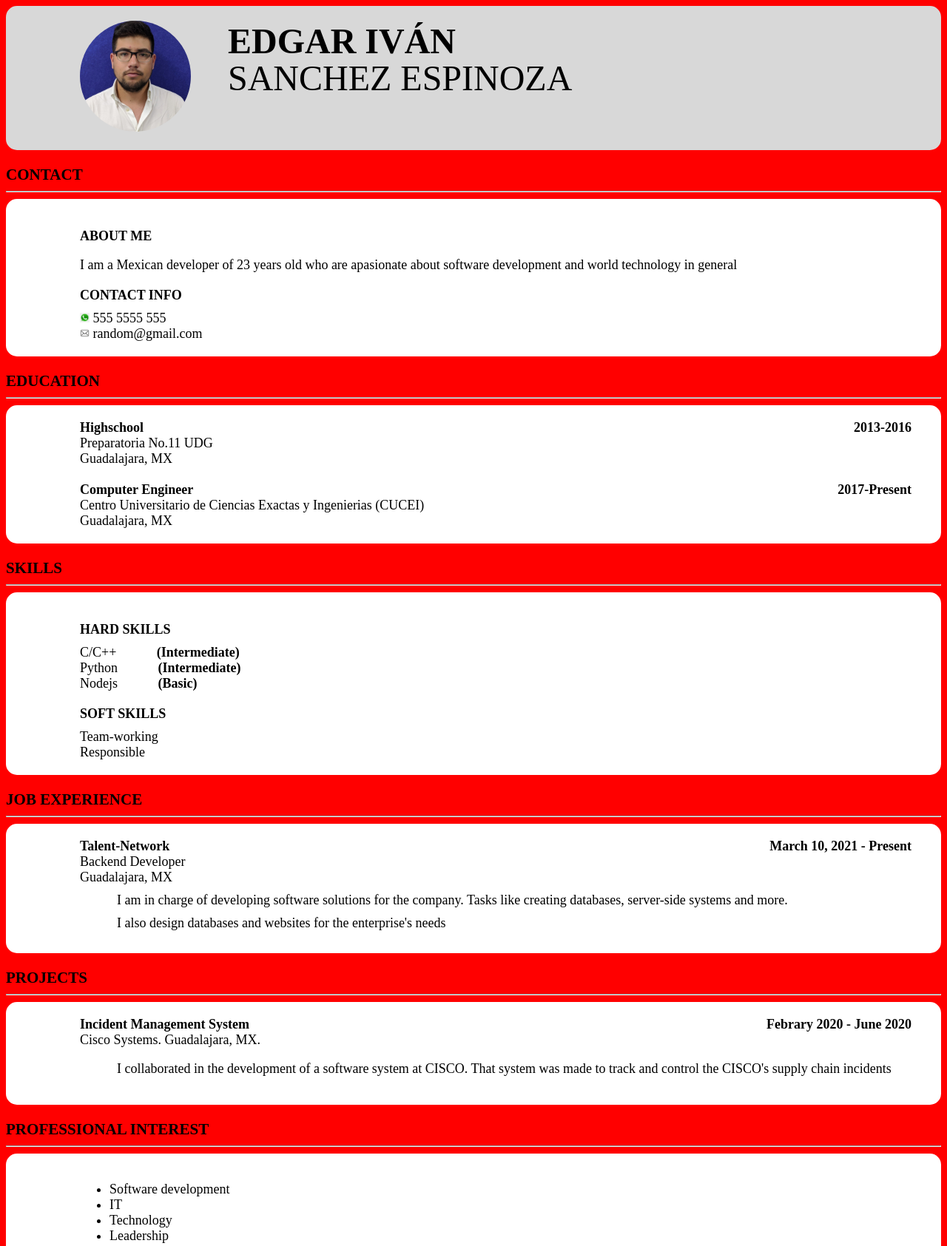
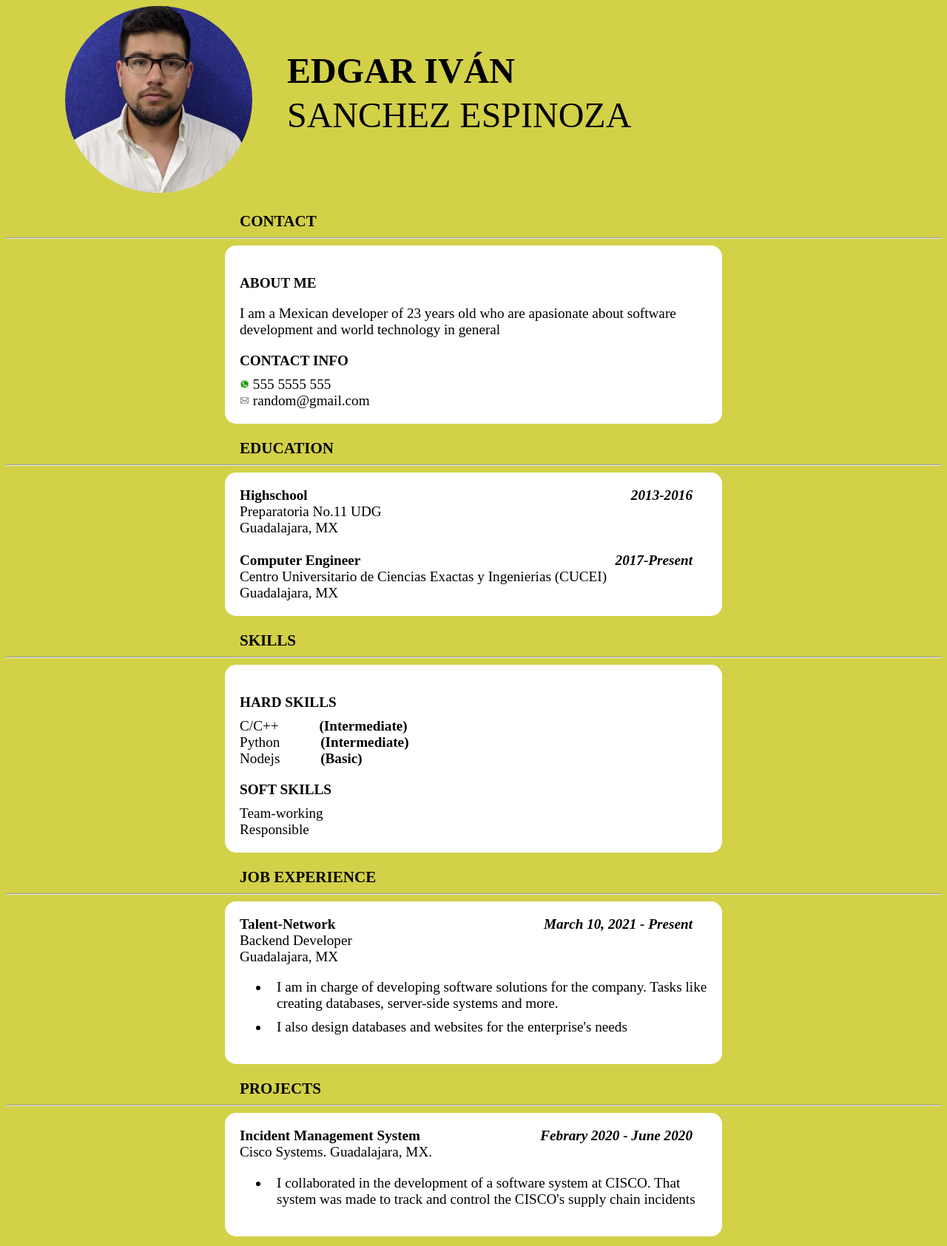
Before and after one commit to IvansanchezEspinoza2019/web_dev, a plain HTML site: page resume/index.html in a window 1280 px wide. Shown: the top 1685 px of the page at 74% size. Drawn offline with Linux system fonts and the light colour scheme.

Commit message:
Responsive design

```diff
--- a/resume/index.html
+++ b/resume/index.html
@@ -11,7 +11,7 @@
 
     <main>
         <section class="name-photo">
-            <img src="profile-photo.jpg" width="150" height="150"> <span id="name">EDGAR IVÁN</span><span id="last-name">SANCHEZ ESPINOZA</span>
+            <img src="profile-photo.jpg" > <span id="name">EDGAR IVÁN</span><span id="last-name">SANCHEZ ESPINOZA</span>
         </section>
 
         <br>
@@ -84,8 +84,12 @@
                 <span class="date">March 10, 2021 - Present</span>
                 <span class="position">Backend Developer</span>
                 <span class="place">Guadalajara, MX</span>
-                <p class="tasks">I am in charge of developing software solutions for the company. Tasks like creating databases, server-side systems and more.</p>
-                <p class="tasks">I also design databases and  websites for the enterprise's needs </p>
+                <ul>
+                    <li>                <p class="tasks">I am in charge of developing software solutions for the company. Tasks like creating databases, server-side systems and more.</p>
+                    </li>
+                    <li>                <p class="tasks">I also design databases and  websites for the enterprise's needs </p>
+                    </li>
+                </ul>
             </div>
 
         </section>
@@ -98,7 +102,10 @@
                 <span class="project-title">Incident Management System</span>
                 <span class="date">Febrary 2020 - June 2020</span>
                 <span class="place">Cisco Systems. Guadalajara, MX.</span>
-                <p class="description">I collaborated in the development of a software system at CISCO. That system was made to track and control the CISCO's supply chain incidents </p>
+                <ul>
+                    <li>                <p class="description">I collaborated in the development of a software system at CISCO. That system was made to track and control the CISCO's supply chain incidents </p>
+                    </li>
+                </ul>
             </div>
         </section>
 
--- a/resume/styles.css
+++ b/resume/styles.css
@@ -1,33 +1,14 @@
 
-body, .name-photo{
+body{
     background-color: rgb(216, 216, 216);
     font-size: 18px;
 }
-/* Photo and name */
-.name-photo{
-    position: relative;
-}
-.name-photo img{
-    border-radius: 50%;
-}
-.name-photo #name{
-    position: absolute;
-    font-weight: bold;
-    font-size: 48px;
-    top: 20px;
-    left: 300px;
-}
-.name-photo #last-name{
-    position: absolute;
-    font-size: 48px;
-    top: 70px;
-    left: 300px;
-}
+
 /* All sections and h3 headers*/
 section{
     background-color: white;
     padding: 20px;
-    padding-left: 100px;
+    padding-left: 10px;
     border-radius: 15px;
 }
 h3 {
@@ -41,15 +22,7 @@ h4 {
 }
 
 /* Education section */
-.education-item {
-    position:relative;
-}
 .education-item .title {
-    font-weight: bold;
-}
-.education-item .date {
-    position: absolute;
-    right: 20px;
     font-weight: bold;
 }
 .education-item .school-name::before{
@@ -70,15 +43,8 @@ h4 {
     margin-left: 50px;
 }
 /* Job experience*/
-.job{
-    position: relative;
-}
+
 .job .job-title{
-    font-weight: bold;
-}
-.job .date{
-    position: absolute;
-    right: 20px;
     font-weight: bold;
 }
 
@@ -87,20 +53,12 @@ h4 {
     white-space: pre;
 }
 .job .tasks{
-    margin-left: 50px;
+    margin-left: 10px;
     margin-bottom: 10px;
     margin-top: 10px
 }
 /* Projects*/
-.project-item {
-    position: relative;
-}
 .project-item .project-title{
-    font-weight: bold;
-}
-.project-item .date{
-    position: absolute;
-    right: 20px;
     font-weight: bold;
 }
 .project-item .place::before, .place::after{
@@ -109,7 +67,7 @@ h4 {
 }
 
 .project-item .description{
-    margin-left: 50px;
+    margin-left: 10px;
 }
 /* Software*/
 .software-item .software-name{
@@ -126,11 +84,161 @@ h4 {
     margin-left: 50px;
 }
 /* references */
+
+.person .name{
+    font-weight: bold;
+}
+
+
+/****** Media queries *******/
+/* Mobile devices. */
+@media (min-width: 1px){
+    body{
+        background-color: rgb(58, 202, 202);
+    }
+    /* */
+    section{
+        font-size: 1.5rem;
+    }
+    /* Image and name */
+.name-photo{
+    width: 100%;
+    padding: 0;
+    padding-left: 0;
+    background-color: transparent;
+    border-radius: 0;
+    text-align: center;
+}
+.name-photo img{
+    width: 100%;
+    max-width: 350px;
+    border-radius: 50%;
+    height: auto;
+}
+.name-photo #name{
+    font-size: 2.3rem;
+    font-weight: bold;
+}
+.name-photo #last-name{
+    font-size: 2.3rem;
+}
+.name-photo #name::after{
+    content: "\a";
+    white-space: pre;
+}
+/* Dates */
+.education-item .date {
+    margin-left: 15px;
+    font-style: italic;
+}
+.job .date{
+    margin-left: 15px;
+    font-style: italic;
+}
+.project-item .date {
+    margin-left: 15px;
+    font-style: italic;
+}
+.person .position{
+    margin-left: 15px;
+    font-style: italic;
+}
+}
+
+/* iPads, Tablets. */
+@media(max-width: 768px) and (min-width: 481px){
+    body{
+        background-color: rgba(230, 75, 75, 0.822);
+    }
+   .name-photo #name::before{
+        content: "\a";
+        white-space: pre;
+   }
+   h3{
+       font-size: 1.2rem
+   }
+   section{
+       padding-left: 50px;
+       padding-right: 50px;
+       width: 80%;
+       font-size: 1.3rem;
+       margin: auto;
+   }
+}
+
+/* Small screens, laptops */
+@media(max-width: 1024px) and (min-width: 769px){
+    body{
+        background-color: rgb(54, 197, 18);
+        font-size: 1rem;
+    }
+    /* Sections sizes and fonts*/
+section{
+    width: 70%;
+    padding-left: 50px;
+    padding-right: 50px;
+    margin: auto;
+    font-size: 1.1rem;
+
+}
+
+  /* Photo and name */
+.name-photo{
+    position: relative;
+    margin: 0%;
+    width: 45%;
+    max-width: 351px;
+}
+
+.name-photo #name{
+    width: 300px;
+    text-align: left;
+    position: absolute;
+    font-weight: bold;
+    font-size: 2.5rem;
+    top: 100px;
+    left: 380px;
+}
+.name-photo #last-name{
+    text-align: left;
+    width: 390px;
+    position: absolute;
+    font-size: 2.5rem;
+    top: 160px;
+    left: 380px;
+}
+
+/* Puts dates to right*/
+    /* Fecha educacion*/
+.education-item {
+    position:relative;
+}
+.education-item .date {
+    position: absolute;
+    right: 20px;
+    font-weight: bold;
+}
+/* Projects*/
+.project-item {
+    position: relative;
+}
+.project-item .date{
+    position: absolute;
+    right: 20px;
+    font-weight: bold;
+}
+/* work*/
+.job{
+    position: relative;
+}
+.job .date{
+    position: absolute;
+    right: 20px;
+    font-weight: bold;
+}
+/* Person*/
 .person{
     position: relative;
-}
-.person .name{
-    font-weight: bold;
 }
 .person .position{
     position: absolute;
@@ -141,43 +249,94 @@ h4 {
     content: "\a";
     white-space: pre;
 }
-
-
-/****** Media queries *******/
-/* Mobile devices. */
-@media (max-width: 480px){
-    body{background-color: aqua;
-        font-size: 2rem;
-    }
-}
-
-/* iPads, Tablets. */
-@media(max-width: 768px) and (min-width: 481px){
-    body{
-        background-color: red;
-        font-size: 1.5rem;
-    }
-}
-
-/* Small screens, laptops */
-@media(max-width: 1024px) and (min-width: 769px){
-    body{
-        background-color: green;
-        font-size: 1rem;
-    }
 }
 
 /* Desktops, large screens. */
-@media(max-width: 1200px) and (min-width: 1025px){
+@media(min-width: 1025px){
     body{
-        background-color: yellow;
-        font-size: 0.5rem;
+        background-color: rgb(211, 209, 72);
     }
+       /* Sections sizes and fonts*/
+section{
+    width: 50%;
+    padding-left: 20px;
+    padding-right: 20px;
+    margin: auto;
+    font-size: 1.2rem;
+
+}
+h3{
+    width: 50%;
+    margin: auto;
+    text-align: left;
 }
 
-/*Extra large screens, TV.*/
-@media(min-width: 1201px){
-    body{
-        background-color: red;
-    }
+  /* Photo and name */
+.name-photo{
+    position: relative;
+    margin: 0%;
+    padding-left: 80px;
+    width: 20%;
+    max-width: 351px;
 }
+
+.name-photo #name{
+    width: 600px;
+    text-align: left;
+    position: absolute;
+    font-weight: bold;
+    font-size: 3rem;
+    top: 60px;
+    left: 380px;
+}
+.name-photo #last-name{
+    text-align: left;
+    width: 600px;
+    position: absolute;
+    font-size: 3rem;
+    top: 120px;
+    left: 380px;
+}
+
+/* Puts dates to right*/
+    /* Fecha educacion*/
+.education-item {
+    position:relative;
+}
+.education-item .date {
+    position: absolute;
+    right: 20px;
+    font-weight: bold;
+}
+/* Projects*/
+.project-item {
+    position: relative;
+}
+.project-item .date{
+    position: absolute;
+    right: 20px;
+    font-weight: bold;
+}
+/* work*/
+.job{
+    position: relative;
+}
+.job .date{
+    position: absolute;
+    right: 20px;
+    font-weight: bold;
+}
+/* Person*/
+.person{
+    position: relative;
+}
+.person .position{
+    position: absolute;
+    font-weight: bold;
+    right: 20px;
+}
+.person .company::before, .company::after{
+    content: "\a";
+    white-space: pre;
+}
+}
```
